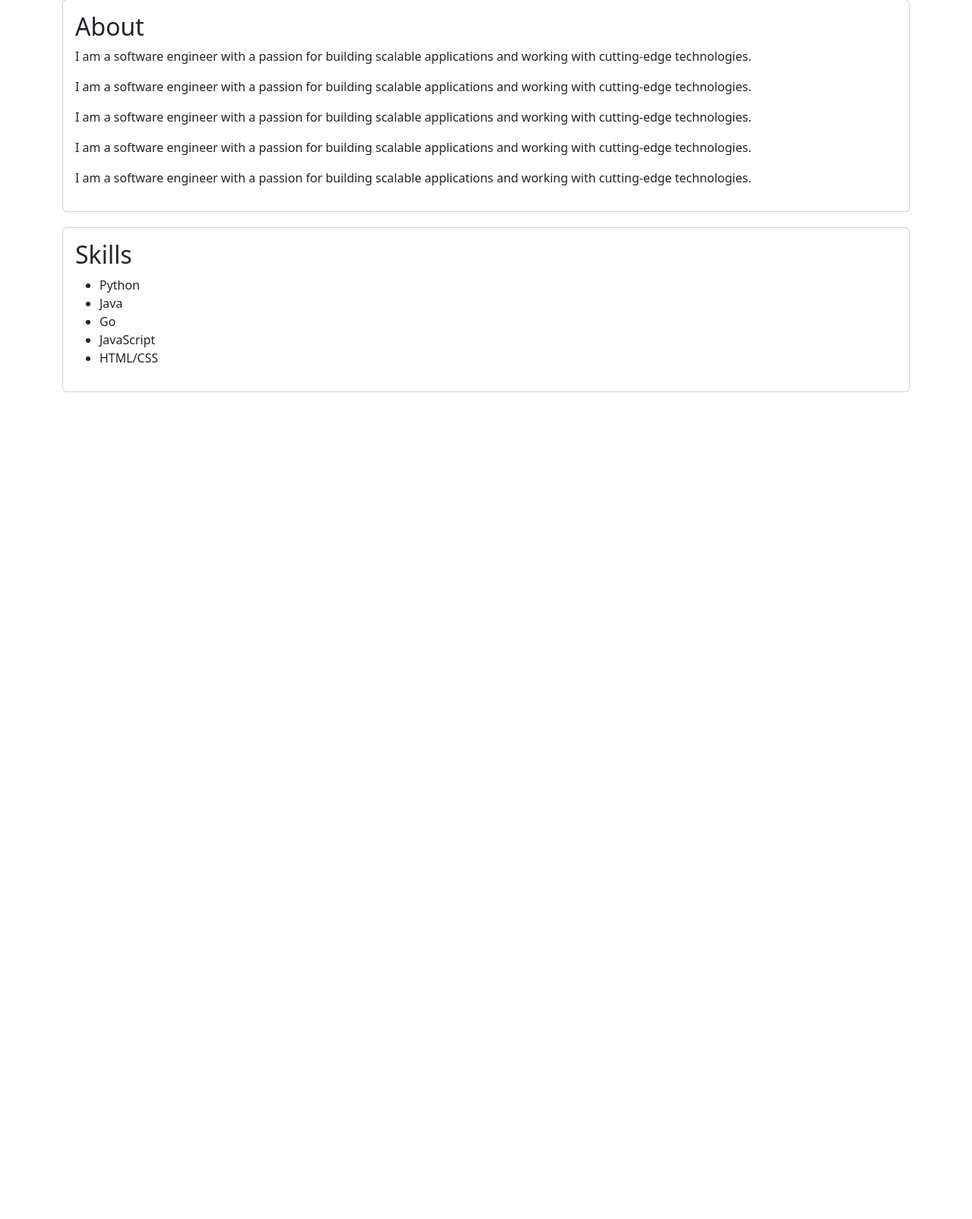
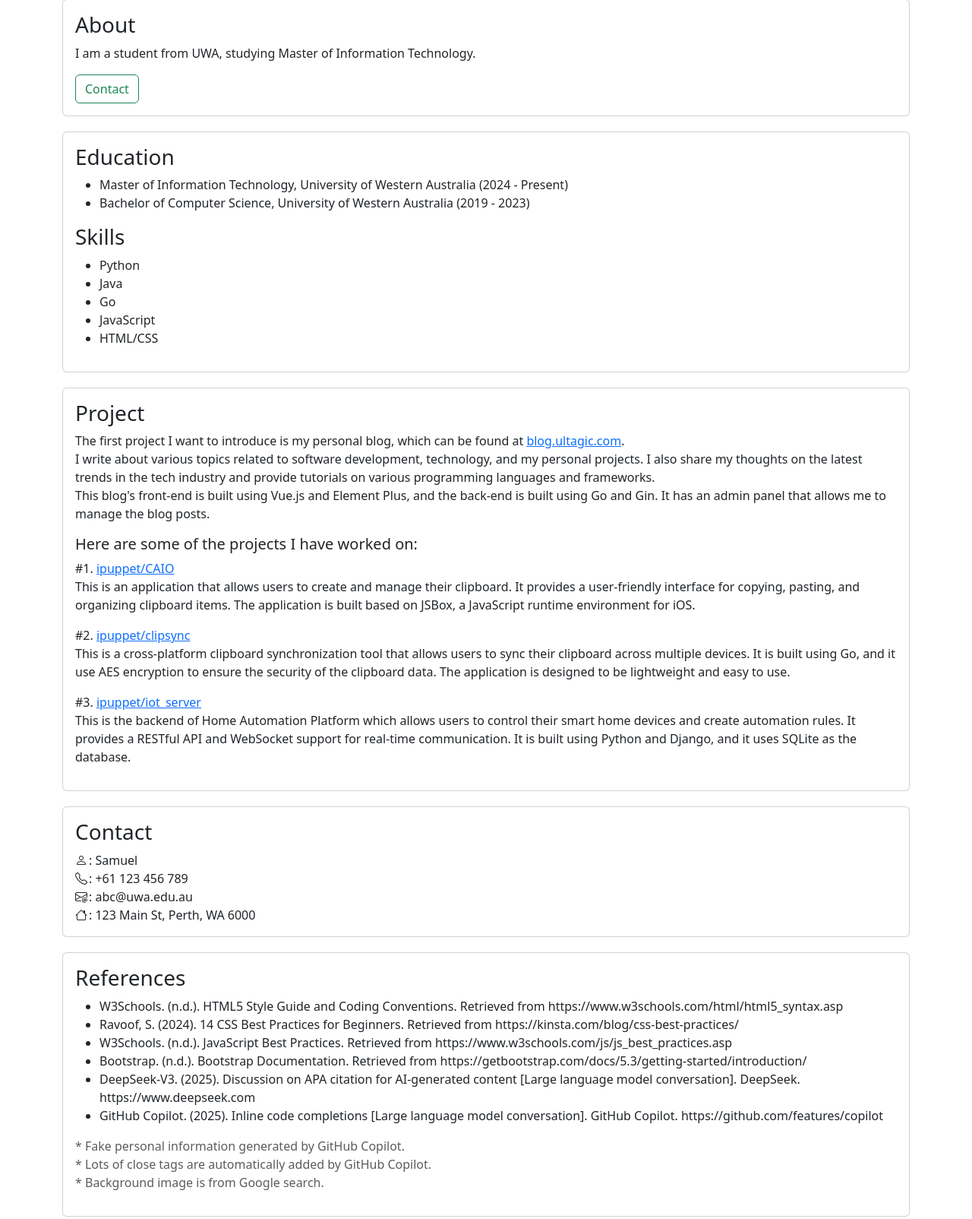
Before and after one commit to ipuppet/cits5505-individual, a plain HTML site: page cv.html in a window 1280 px wide. Shown: the part 889-2493 px from the top of the page at 76% size. Before the commit the page ends 1425 px from the top, so only its background shows below. Drawn offline with nearby package versions, Linux system fonts and the light colour scheme.

Commit message:
Update CV page with new layout, enhanced styling, and JavaScript functionality for navbar behavior

```diff
--- a/css/cv.css
+++ b/css/cv.css
@@ -1,23 +1,38 @@
 .navbar {
     width: 100vw;
-    padding: 30px;
-    background-color: transparent;
+    padding: 20px 30px 20px 30px;
     display: flex;
     justify-content: flex-end;
     align-items: center;
     position: fixed;
     top: 0;
     z-index: 1000;
+    background-color: transparent;
+    transition: background-color 0.3s;
+    color: #333;
+}
+
+.navbar.scrolled {
+    background-color: #ffffff;
+    box-shadow: 0 2px 10px rgba(0, 0, 0, 0.1);
 }
 
 .nav-links {
+    width: 100%;
     display: flex;
+    justify-content: flex-end;
     gap: 30px;
     list-style: none;
+    margin-bottom: 0;
+    padding: 0;
+}
+
+.nav-links li:first-child {
+    margin-right: auto;
+    display: none;
 }
 
 .nav-links a {
-    color: #333;
     text-decoration: none;
     font-size: 16px;
     font-weight: 500;
@@ -64,3 +79,10 @@
 .container .card {
     margin-bottom: 20px;
 }
+.container .card i {
+    margin-right: 2px;
+}
+
+#contact {
+    scroll-margin-top: 95px;
+}
--- a/cv.html
+++ b/cv.html
@@ -3,7 +3,7 @@
     <head>
         <meta charset="utf-8" />
         <meta name="viewport" content="width=device-width, initial-scale=1" />
-        <title>Curriculum Vitae</title>
+        <title>Personal CV</title>
         <link
             href="https://cdn.jsdelivr.net/npm/bootstrap@5.3.3/dist/css/bootstrap.min.css"
             rel="stylesheet"
@@ -21,11 +21,11 @@
         />
         <link rel="stylesheet" href="./css/cv.css" />
         <link rel="stylesheet" href="./css/scroll-down.css" />
-        <script src="./js/cv.js"></script>
     </head>
     <body>
         <nav class="navbar">
             <ul class="nav-links">
+                <li><a class="nav-link" href="#">Samuel</a></li>
                 <li><a class="nav-link" href="https://blog.ultagic.com">Blog</a></li>
                 <li><a class="nav-link" href="https://github.com/ipuppet">Github</a></li>
             </ul>
@@ -35,8 +35,8 @@
                 <img src="https://avatars.githubusercontent.com/u/37722993?v=4" class="img-thumbnail" alt="avatar" />
                 <h1>Samuel</h1>
                 <p>
-                    I am a software engineer with a passion for building scalable applications and working with
-                    cutting-edge technologies.
+                    As an IT student, I am passionate about developing scalable applications and leveraging cutting-edge
+                    technologies.
                 </p>
             </div>
             <div class="arrows-container">
@@ -46,35 +46,24 @@
             </div>
         </div>
         <div class="container">
-            <h1 class="block-header">Information</h1>
+            <h1 class="block-header">Personal CV</h1>
             <div class="card">
                 <div class="card-body">
-                    <h2 class="card-title">About</h2>
-                    <p>
-                        I am a software engineer with a passion for building scalable applications and working with
-                        cutting-edge technologies.
-                    </p>
-                    <p>
-                        I am a software engineer with a passion for building scalable applications and working with
-                        cutting-edge technologies.
-                    </p>
-                    <p>
-                        I am a software engineer with a passion for building scalable applications and working with
-                        cutting-edge technologies.
-                    </p>
-                    <p>
-                        I am a software engineer with a passion for building scalable applications and working with
-                        cutting-edge technologies.
-                    </p>
-                    <p>
-                        I am a software engineer with a passion for building scalable applications and working with
-                        cutting-edge technologies.
-                    </p>
+                    <h3 class="card-title">About</h3>
+                    <p>I am a student from UWA, studying Master of Information Technology.</p>
+                    <a href="#contact">
+                        <button type="button" class="btn btn-outline-success">Contact</button>
+                    </a>
                 </div>
             </div>
             <div class="card">
                 <div class="card-body">
-                    <h2 class="card-title">Skills</h2>
+                    <h3 class="card-title">Education</h3>
+                    <ul>
+                        <li>Master of Information Technology, University of Western Australia (2024 - Present)</li>
+                        <li>Bachelor of Computer Science, University of Western Australia (2019 - 2023)</li>
+                    </ul>
+                    <h3 class="card-title">Skills</h3>
                     <ul>
                         <li>Python</li>
                         <li>Java</li>
@@ -84,6 +73,86 @@
                     </ul>
                 </div>
             </div>
+            <div class="card">
+                <div class="card-body">
+                    <h3 class="card-title">Project</h3>
+                    <p>
+                        The first project I want to introduce is my personal blog, which can be found at
+                        <a target="_blank" href="https://blog.ultagic.com">blog.ultagic.com</a>.<br />
+                        I write about various topics related to software development, technology, and my personal
+                        projects. I also share my thoughts on the latest trends in the tech industry and provide
+                        tutorials on various programming languages and frameworks.<br />
+                        This blog's front-end is built using Vue.js and Element Plus, and the back-end is built using Go
+                        and Gin. It has an admin panel that allows me to manage the blog posts.
+                    </p>
+                    <h5>Here are some of the projects I have worked on:</h5>
+                    #1. <a target="_blank" href="https://github.com/ipuppet/CAIO">ipuppet/CAIO</a>
+                    <p>
+                        This is an application that allows users to create and manage their clipboard. It provides a
+                        user-friendly interface for copying, pasting, and organizing clipboard items. The application is
+                        built based on JSBox, a JavaScript runtime environment for iOS.
+                    </p>
+                    #2. <a target="_blank" href="https://github.com/ipuppet/clipsync">ipuppet/clipsync</a>
+                    <p>
+                        This is a cross-platform clipboard synchronization tool that allows users to sync their
+                        clipboard across multiple devices. It is built using Go, and it use AES encryption to ensure the
+                        security of the clipboard data. The application is designed to be lightweight and easy to use.
+                    </p>
+                    #3. <a target="_blank" href="https://github.com/ipuppet/iot_server">ipuppet/iot_server</a>
+                    <p>
+                        This is the backend of Home Automation Platform which allows users to control their smart home
+                        devices and create automation rules. It provides a RESTful API and WebSocket support for
+                        real-time communication. It is built using Python and Django, and it uses SQLite as the
+                        database.
+                    </p>
+                </div>
+            </div>
+            <div class="card">
+                <div class="card-body" id="contact">
+                    <h3 class="card-title">Contact</h3>
+                    <i class="bi bi-person"></i>: Samuel<br />
+                    <i class="bi bi-telephone"></i>: +61 123 456 789<br />
+                    <i class="bi bi-envelope-at"></i>: abc@uwa.edu.au<br />
+                    <i class="bi bi-house"></i>: 123 Main St, Perth, WA 6000<br />
+                </div>
+            </div>
+            <div class="card">
+                <div class="card-body">
+                    <h3 class="card-title">References</h3>
+                    <ul>
+                        <li>
+                            W3Schools. (n.d.). HTML5 Style Guide and Coding Conventions. Retrieved from
+                            https://www.w3schools.com/html/html5_syntax.asp
+                        </li>
+                        <li>
+                            Ravoof, S. (2024). 14 CSS Best Practices for Beginners. Retrieved from
+                            https://kinsta.com/blog/css-best-practices/
+                        </li>
+                        <li>
+                            W3Schools. (n.d.). JavaScript Best Practices. Retrieved from
+                            https://www.w3schools.com/js/js_best_practices.asp
+                        </li>
+                        <li>
+                            Bootstrap. (n.d.). Bootstrap Documentation. Retrieved from
+                            https://getbootstrap.com/docs/5.3/getting-started/introduction/
+                        </li>
+                        <li>
+                            DeepSeek-V3. (2025). Discussion on APA citation for AI-generated content [Large language
+                            model conversation]. DeepSeek. https://www.deepseek.com
+                        </li>
+                        <li>
+                            GitHub Copilot. (2025). Inline code completions [Large language model conversation]. GitHub
+                            Copilot. https://github.com/features/copilot
+                        </li>
+                    </ul>
+                    <p class="text-muted">
+                        * Fake personal information generated by GitHub Copilot. <br />
+                        * Lots of close tags are automatically added by GitHub Copilot. <br />
+                        * Background image is from Google search. <br />
+                    </p>
+                </div>
+            </div>
         </div>
+        <script src="./js/cv.js"></script>
     </body>
 </html>
--- a/js/cv.js
+++ b/js/cv.js
@@ -0,0 +1,11 @@
+const navbar = document.querySelector(".navbar")
+const navHomeBtn = document.querySelector(".nav-links li:first-child")
+window.addEventListener("scroll", () => {
+    if (window.scrollY > 50) {
+        navbar.classList.add("scrolled")
+        navHomeBtn.style.display = "block"
+    } else {
+        navbar.classList.remove("scrolled")
+        navHomeBtn.style.display = "none"
+    }
+})
```
Also changed, not shown: index.html (+1 -1 lines).
